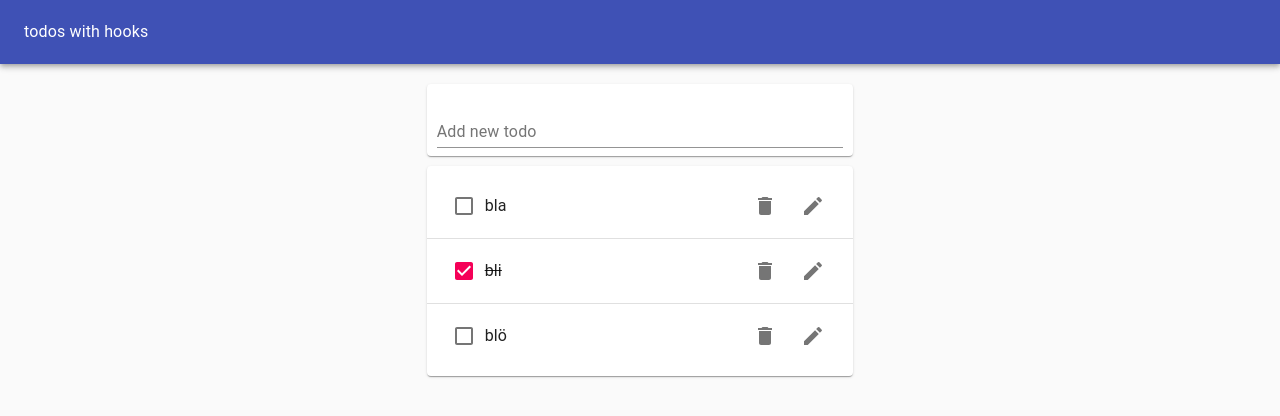
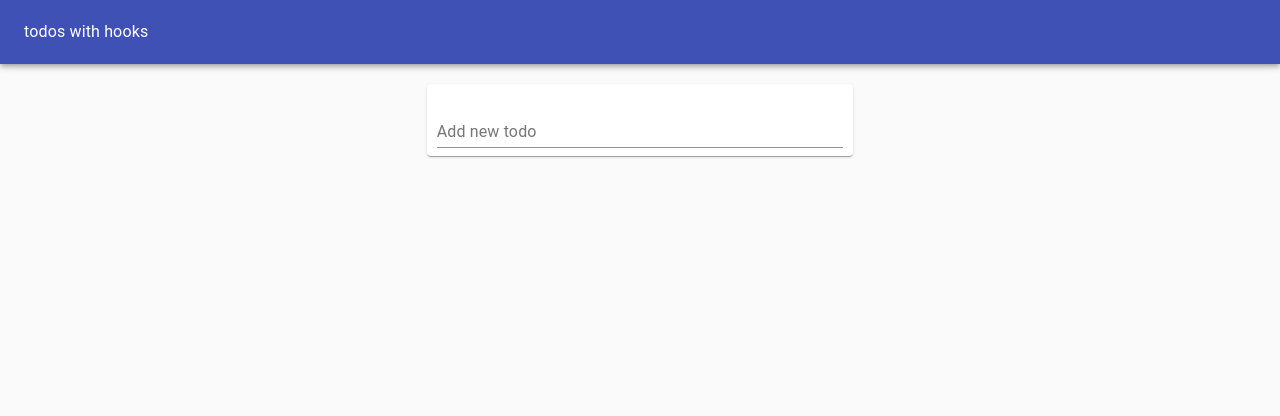
Before and after one commit to imrebartis/react-hooks-colt-steele, a React (Create React App) app: page / in a window 1280 px wide. Shown: the top 416 px of the page. Built offline with nearby package versions, Linux system fonts and the light colour scheme.

Commit message:
local storage with useEffect

```diff
--- a/src/TodoApp.js
+++ b/src/TodoApp.js
@@ -1,4 +1,4 @@
-import React, { useState } from "react";
+import React, { useState, useEffect } from "react";
 import Typography from "@material-ui/core/Typography";
 import Paper from "@material-ui/core/Paper";
 import AppBar from "@material-ui/core/AppBar";
@@ -8,13 +8,13 @@
 import Grid from "@material-ui/core/Grid";
 
 function TodoApp() {
-  const initialTodos = [
-    { id: 1, task: "bla", completed: false },
-    { id: 2, task: "bli", completed: true },
-    { id: 3, task: "blö", completed: false }
-  ];
+  const initialTodos = JSON.parse(window.localStorage.getItem("todos") || "[]");
 
   const [todos, setTodos] = useState(initialTodos);
+
+  useEffect(() => {
+    window.localStorage.setItem("todos", JSON.stringify(todos));
+  }, [todos]);
 
   const addTodo = newTodoText => {
     setTodos([...todos, { id: 4, task: newTodoText, completed: false }]);
--- a/src/TodoList.js
+++ b/src/TodoList.js
@@ -5,6 +5,7 @@
 import Todo from "./Todo";
 
 function TodoList({ todos, removeTodo, toggleTodo, editTodo }) {
+  if (todos.length)
     return (
       <Paper>
         <List>
@@ -24,6 +25,7 @@
         </List>
       </Paper>
     );
+  return null;
 }
 
 export default TodoList;
```
Lines whose indentation alone changed are shown as unchanged.
